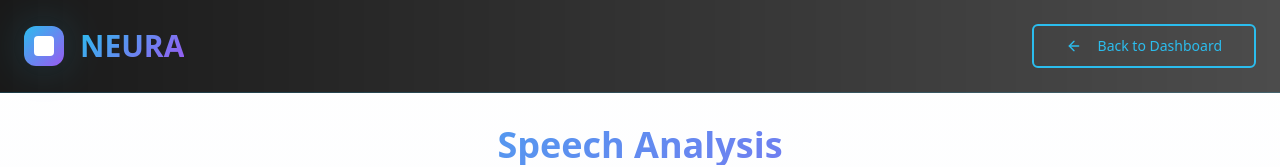
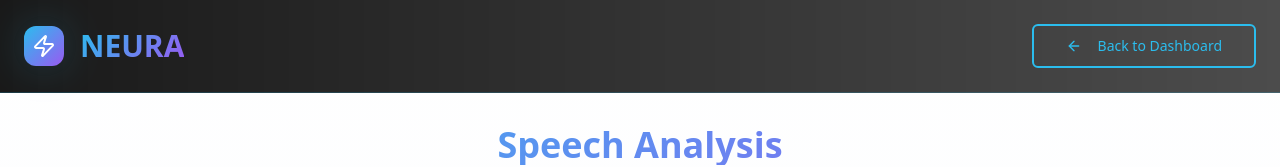
Before and after one commit to Aligenix2/neura-skill-forge, a React (Vite) app: page /speech in a window 1280 px wide. Shown: the top 167 px of the page. Built offline with nearby package versions, Linux system fonts and the light colour scheme.

Commit message:
Fix NEURA icon visibility
The NEURA icon was not visible and displayed as a square box. This has been fixed to ensure the icon is displayed correctly.

```diff
--- a/src/pages/Speech.tsx
+++ b/src/pages/Speech.tsx
@@ -1,7 +1,7 @@
 import { useState, useRef, useCallback } from "react";
 import { Button } from "@/components/ui/button";
 import { Card, CardContent, CardHeader, CardTitle } from "@/components/ui/card";
-import { ArrowLeft, Mic, MicOff, Play, Pause, RotateCcw } from "lucide-react";
+import { ArrowLeft, Mic, MicOff, Play, Pause, RotateCcw, Zap } from "lucide-react";
 import { Link } from "react-router-dom";
 import { SpeechModeSelection } from "@/components/speech/SpeechModeSelection";
 import { TopicSelection } from "@/components/speech/TopicSelection";
@@ -234,7 +234,7 @@ const Speech = () => {
           <div className="flex items-center justify-between">
             <div className="flex items-center gap-4">
               <div className="w-10 h-10 bg-gradient-neura rounded-xl flex items-center justify-center shadow-neura-glow">
-                <div className="w-5 h-5 bg-white rounded-sm"></div>
+                <Zap className="w-6 h-6 text-white" />
               </div>
               <span className="text-3xl font-bold bg-gradient-neura bg-clip-text text-transparent">
                 NEURA
```
